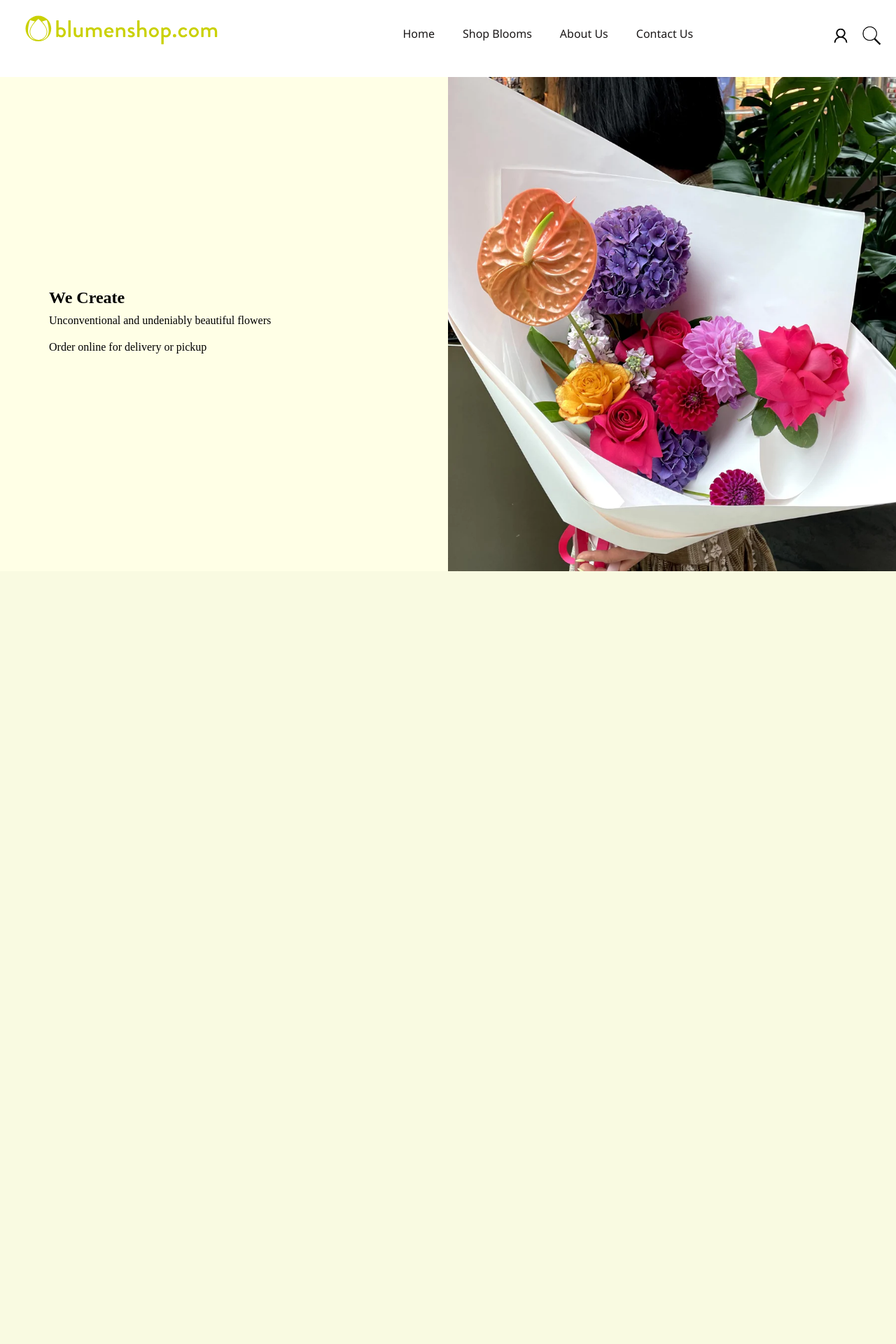
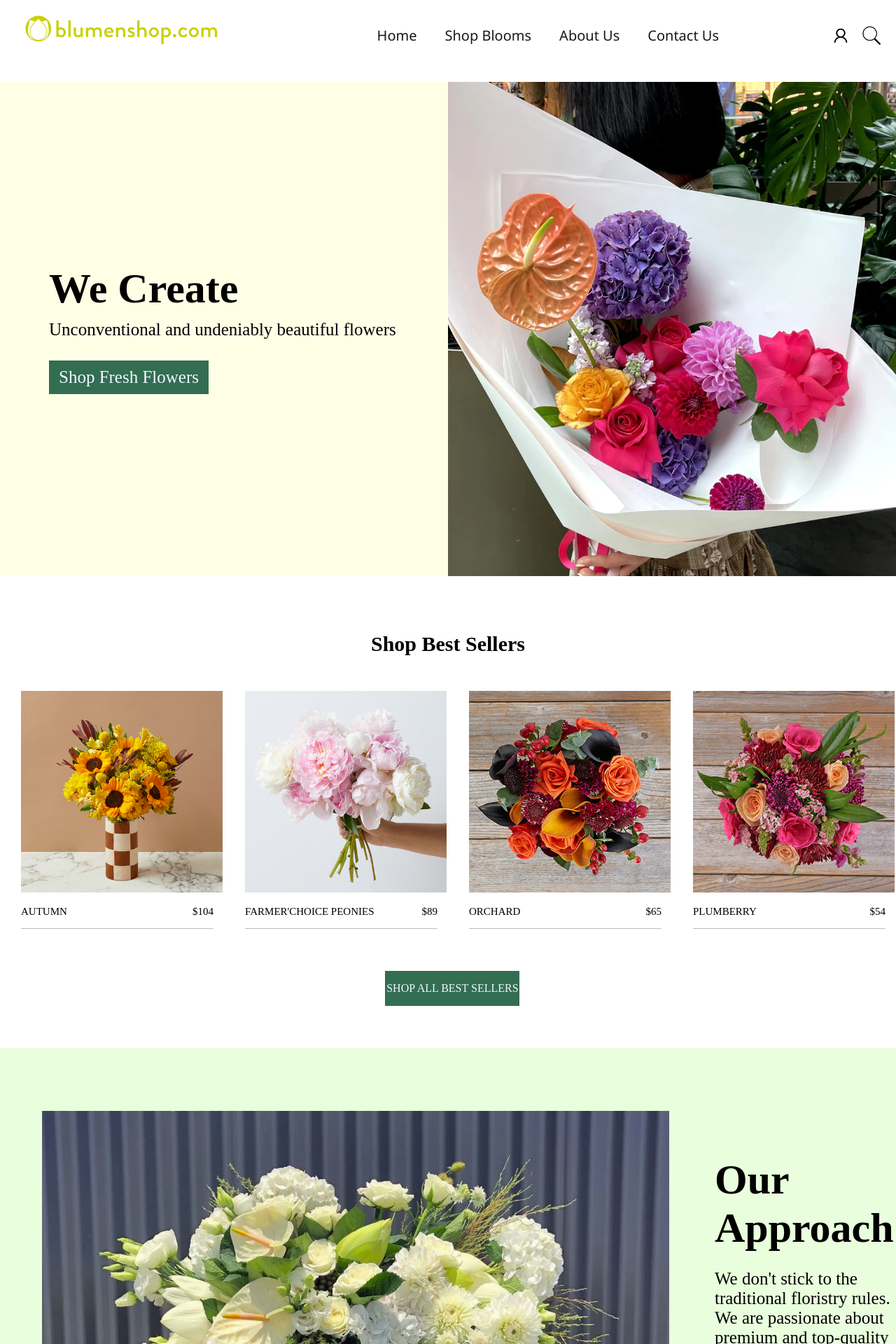
Before and after one commit to RinesaGerxhaliu/FlowerShop, a PHP site: page /Homepage.html in a window 1280 px wide. Shown: the top 1920 px of the page at 70% size. Before the commit the page ends 816 px from the top, so only its background shows below. Run offline with PHP 8.4, Linux system fonts and the light colour scheme.

Commit message:
finished
50% te faqes se pare e kryva

```diff
--- a/Homepage.html
+++ b/Homepage.html
@@ -33,10 +33,77 @@
             <div class="site-desc">
                 <h2>We Create</h2>
                 <p>Unconventional and undeniably beautiful flowers</p>
-                 <p>Order online for delivery or pickup</p>
+                 <a href=""><p>Shop Fresh Flowers</p></a>
             </div>
             <img src="./images/homebannerfinal.png" alt="lule-1">
         </div>
+
+        <div class="bestsell">
+            <h2>Shop Best Sellers</h2>
+        </div>
+
+        <div class="fotografit">
+            <div class="rubrika">
+                <img src="./images/flower1.png" alt="" class="img1">
+                <div class="underimg">
+                    <p>AUTUMN</p>
+                    <p id="cmimi">$104</p>
+                </div>
+            </div>
+
+            <div class="rubrika">
+                <img src="./images/flower2.png" alt="" class="img1">
+                <div class="underimg">
+                    <p>FARMER'CHOICE PEONIES</p>
+                    <p id="cmimi">$89</p>
+                </div>
+            </div>
+
+            <div class="rubrika">
+                <img src="./images/flower3.png" alt="" class="img1">
+                <div class="underimg">
+                    <p>ORCHARD</p>
+                    <p id="cmimi">$65</p>
+                </div>
+            </div>
+
+            <div class="rubrika">
+                <img src="./images/flower4.png" alt="" class="img1">
+                <div class="underimg">
+                    <p>PLUMBERRY</p>
+                    <p id="cmimi">$54</p>
+                </div>
+            </div>
+        </div>
+
+        <div class="visit-bestsellers">
+            <a href=""><p>SHOP ALL BEST SELLERS</p></a>
+        </div>
+
+        <div class="site-aboutUs">
+            <img src="./images/foto-5.png" alt="lule-1">
+            <div class="site-desc-2">
+                <h2>Our Approach</h2>
+                <p>We don't stick to the traditional floristry rules.
+                 We are passionate about premium and top-quality flowers.</p>
+                 <p>Every bouquet is carefully thought out, personalised, and unique!</p>
+                 <a href=""><p>About Us</p></a>
+            </div>
+        </div>
+
+        <div class="site-bestblooms">
+            <div class="site-desc-3">
+                <h2>Events & Corporate</h2>
+                <p>Leave it to the experts.
+                    You pick the color palette and our artisans will pick the best, freshest florals
+                    available to create a stunning arrangement for you.</p>
+
+                 <a href=""><p>Find Out More</p></a>
+            </div>
+
+            <img src="./images/foto-6.png" alt="lule-1">
+        </div>
+
    </main>
 </body>
 </html>
--- a/assets/index.css
+++ b/assets/index.css
@@ -16,21 +16,20 @@
     display: flex;
     flex-direction: row;
     list-style: none;
-    /* padding: 30px; */
-
 }
 
 header ul li{
     margin: 20px;
     font-family: 'Segoe UI', Tahoma, Geneva, Verdana, sans-serif;
-    /* border-bottom: 2px solid rgb(234, 179, 188); */
     color: rgb(26, 23, 23);
     text-decoration: none;
+    font-size:20px;
 }
 
 .listat a{
     padding: 5px 0;
     text-decoration: none;
+    border-bottom: 2px solid #ffffff;
 }
 
 .listat a:hover{
@@ -47,7 +46,10 @@
     height: 30px;
     margin-right: 10px;
 }
+.login a {
+    padding-bottom: 16px;
 
+}
 .login a:hover{
     color: #cdf0e6;
     border-bottom: 2px solid #cce6df;
@@ -64,7 +66,6 @@
     justify-content: space-between;
     flex-direction: row;
     background-color: rgb(255, 255, 230);
-
 }
 .site-desc{
     width: 100%;
@@ -74,15 +75,146 @@
     flex-direction: column;
 }
 .site-desc h2{
-    margin: 0   ;
+    margin: 0;
+    font-size: 60px;
 }
 .site-desc p{
-    margin: 10px 0   ;
+    margin: 10px 0 ;
 }
 .main-fillimi img{
     width: 50%;
 }
 
-.main-fillimi ul{
+.site-desc p{
+    font-size: 25px;
+}
+
+.site-desc a{
+    text-decoration: none;
+    background-color: rgb(51, 109, 82);
+    width: 40%;
+    text-align: center;
+    margin-top: 20px;
+    color: aliceblue;
+}
+
+.bestsell{
+    text-align: center;
+    font-size: 20px;
+    margin-top: 80px;
+}
+
+.fotografit{
+    display: flex;
+    flex-direction: row;
+    justify-content: space-evenly;
+    margin-top: 50px;
+}
+
+.rubrika img{
+    width: 90%;
+    margin-left: 30px;
 
 }
+
+.underimg{
+    display: flex;
+    flex-direction: row;
+    justify-content: space-between;
+    margin: 0 15px;
+    font-size: 15px;
+    border-bottom: 1px solid rgb(189, 186, 186);
+    margin-left: 30px;
+}
+
+.visit-bestsellers{
+     background-color: rgb(51, 109, 82);
+     width: 15%;
+    margin-left: 43%;
+    display: inline-block;
+    color: aliceblue;
+    display: flex;
+    justify-content: center;
+    margin-top: 60px;
+}
+
+.visit-bestsellers a{
+    text-decoration: none;
+    color: aliceblue;
+}
+.site-aboutUs{
+    display: flex;
+    justify-content: space-between;
+    flex-direction: row;
+    background-color: rgba(231, 254, 218, 0.942);
+    margin-top: 60px;
+}
+
+.site-aboutUs img{
+    margin: 90px 60px;
+    width: 70%;
+}
+.site-desc-2{
+    width: 100%;
+    display: flex;
+    justify-content: center;
+    margin-left: 5px;
+    flex-direction: column;
+}
+
+.site-desc-2 h2{
+    font-size: 60px;
+    margin-bottom: -1px;
+}
+
+.site-desc-2 p{
+    font-size: 25px;
+}
+.site-desc-2 a{
+    text-decoration: none;
+    background-color: rgb(51, 109, 82);
+    width: 30%;
+    text-align: center;
+    margin-top: 20px;
+    color: aliceblue;
+}
+
+.site-bestblooms{
+    display: flex;
+    justify-content: space-between;
+    flex-direction: row;
+    background-color: rgba(231, 254, 218, 0.942);
+    margin-top: -40px;
+}
+
+.site-bestblooms img{
+    margin: 70px 80px;
+    width: 40%;
+    /* height: 30%; */
+
+}
+
+.site-desc-3{
+    width: 100%;
+    display: flex;
+    justify-content: center;
+    margin-left: 70px;
+    flex-direction: column;
+}
+
+.site-desc-3 h2{
+    font-size: 60px;
+    margin-bottom: -1px;
+}
+
+.site-desc-3 p{
+    font-size: 25px;
+}
+.site-desc-3 a{
+    text-decoration: none;
+    background-color: rgb(51, 109, 82);
+    width: 30%;
+    text-align: center;
+    margin-top: 20px;
+    color: aliceblue;
+}
```
Also changed, not shown: images/flower1.png (added), images/flower2.png (added), images/flower3.png (added), images/flower4.png (added), images/foto-5.png (added), images/foto-6.png (added).
